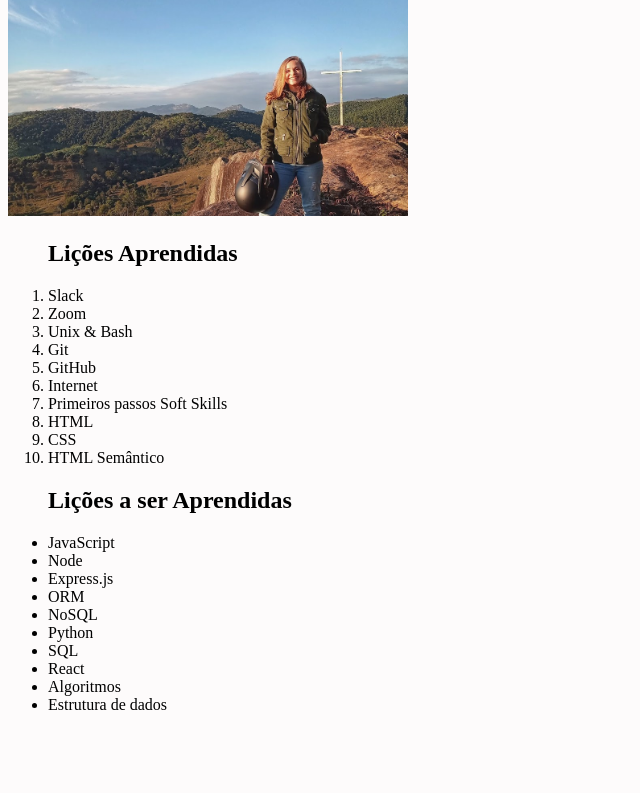
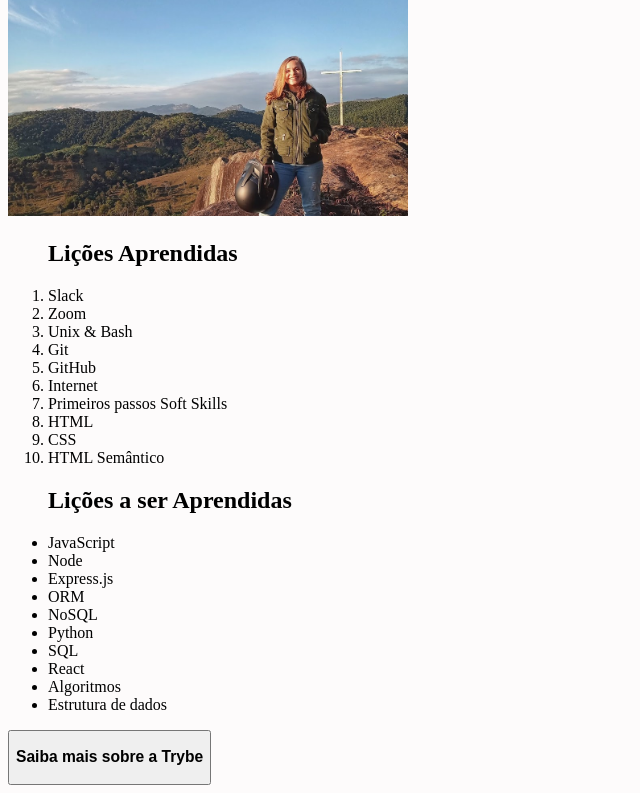
Before and after one commit to tryber/sd-015-b-project-lessons-learned, a website: page index.html in a window 1280 px wide. Shown: the part 61-854 px from the top of the page, without its empty margins (0-640 px from the left). Before the commit the page ends 800 px from the top, so only its background shows below. Drawn offline with Linux system fonts and the light colour scheme.

Commit message:
Adiciona rodape e link ext (Req. 6 e 7)

```diff
--- a/index.html
+++ b/index.html
@@ -45,6 +45,9 @@
         </section>
     </article>
 
+    <footer id="rodape">
+        <a href="https://www.betrybe.com/" target="_blank"><button id="botao"><h3>Saiba mais sobre a Trybe</h3></button></a>
+    </footer>
 
 </body>
 </html>
--- a/style.css
+++ b/style.css
@@ -6,3 +6,7 @@
         top: 0;
         position: fixed;
         }
+
+    #botao {
+        cursor: pointer;
+    }
```
